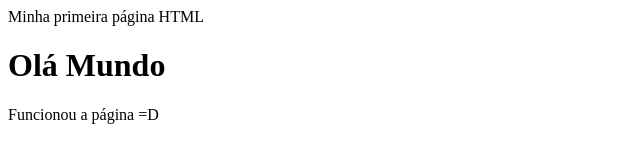
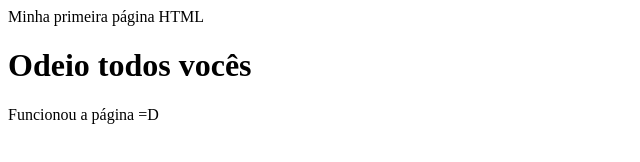
Before and after one commit to Christyassolini/Christyassolini.github.io, a plain HTML site: page index.html in a window 1280 px wide. Shown: the whole page, without its empty margins (0-640 px from the left). Drawn offline with Linux system fonts and the light colour scheme.

Commit message:
Update index.html

```diff
--- a/index.html
+++ b/index.html
@@ -3,7 +3,7 @@
   <tittle> Minha primeira página HTML </tittle>
  </head>
  <body>
-  <h1>Olá Mundo</h1>
+  <h1>Odeio todos vocês</h1>
   <p>Funcionou a página =D</p>
  </body>
 </html>
```
